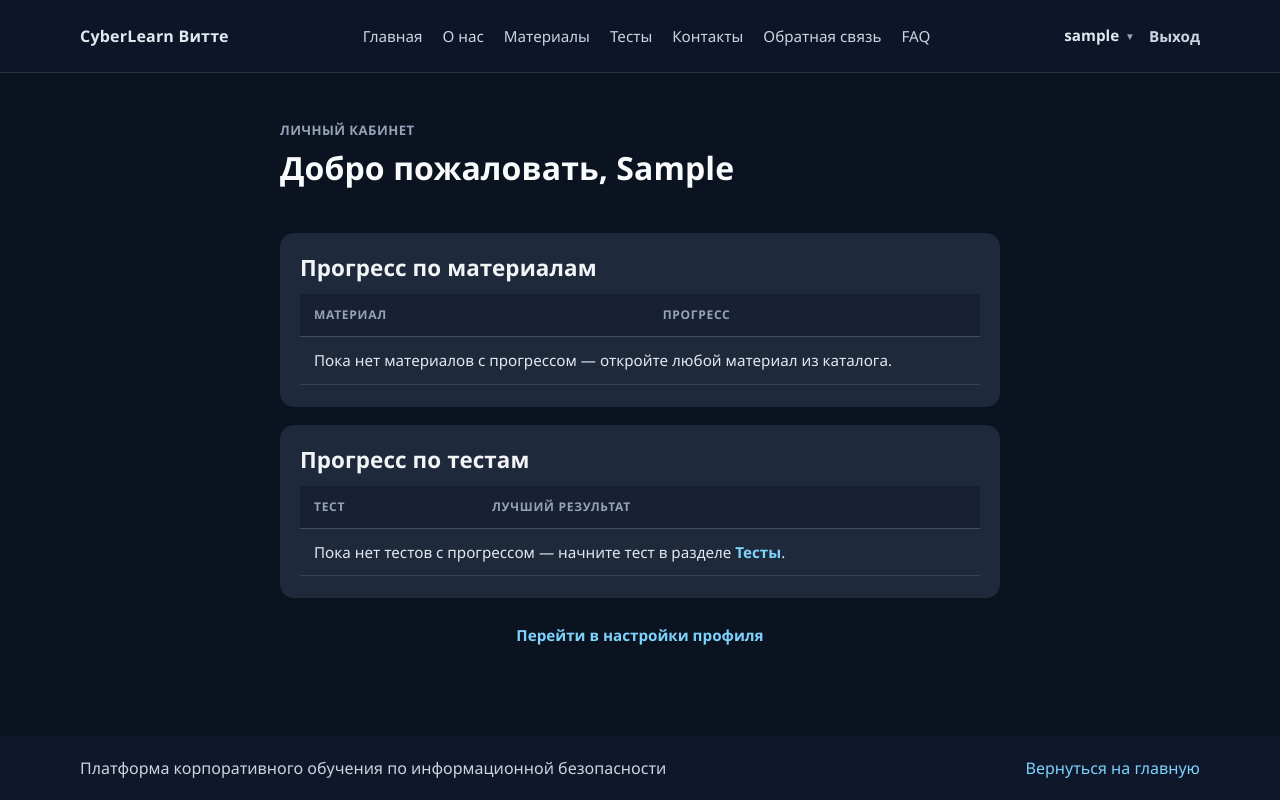
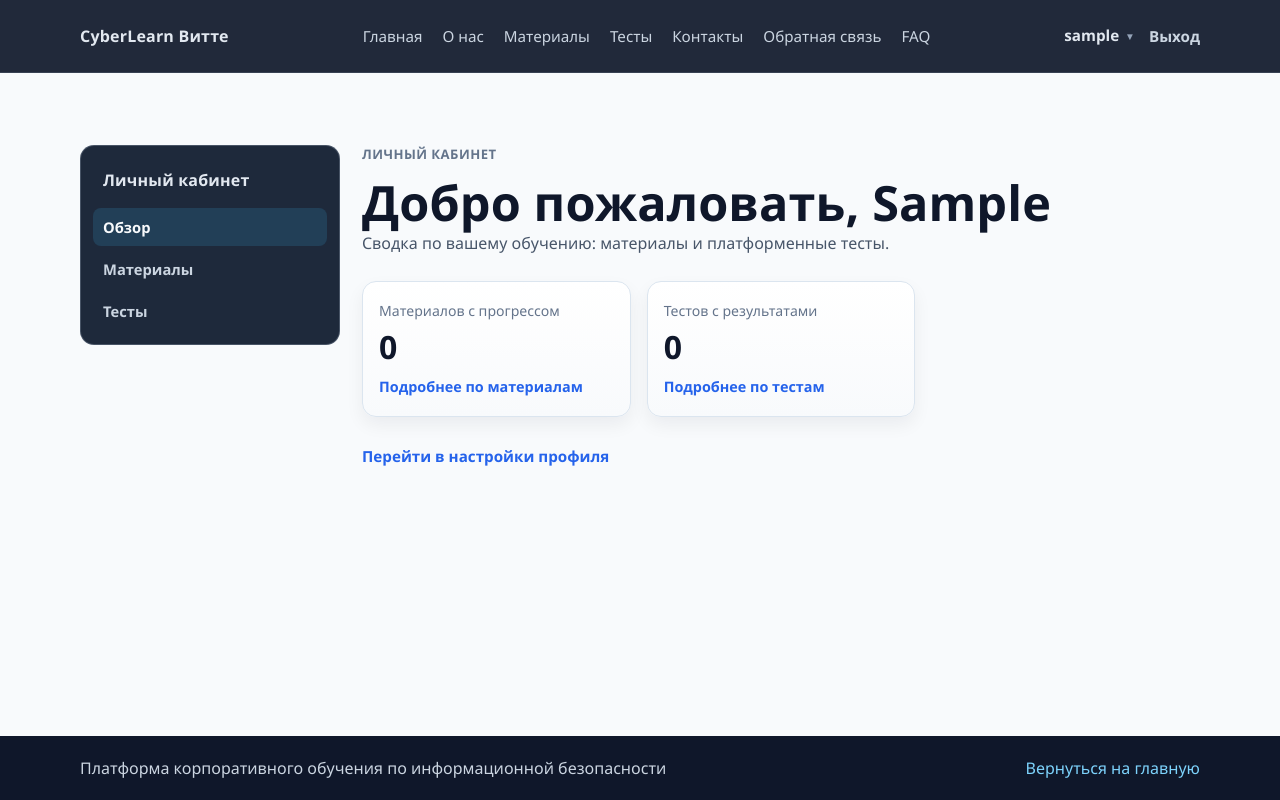
Before and after one commit to corpedu1/corpedu, a Django app: page /cabinet/ in a window 1280 px wide. Run offline with Django 5.2, Linux system fonts and the light colour scheme; the visitor is signed in with stand-in values (Sample User, id 1); data that the repository does not hold is empty.

Commit message:
Added navbar to users personal cabinet

```diff
--- a/app/urls.py
+++ b/app/urls.py
@@ -37,6 +37,8 @@ urlpatterns = [
     path('register/', views.register, name='register'),
     path('login/', views.login, name='login'),
     path('logout/', views.logout, name='logout'),
+    path('cabinet/materials/', views.cabinet_materials, name='cabinet_materials'),
+    path('cabinet/tests/', views.cabinet_tests, name='cabinet_tests'),
     path('cabinet/', views.cabinet, name='cabinet'),
     path('settings/', views.settings, name='settings'),
     path('admin-panel/', views.admin_panel, name='admin_panel'),
--- a/app/views.py
+++ b/app/views.py
@@ -572,6 +572,25 @@ def settings(request):
     )
 
 
+def _material_progress_rows_for_user(user):
+    """
+    Материалы с записью UserMaterialProgress (опубликованные), с вычисленным процентом.
+    """
+    progress_records = (
+        UserMaterialProgress.objects.filter(user=user, material__is_published=True)
+        .select_related("material", "material__category")
+        .prefetch_related("material__pages")
+        .order_by("-updated_at")
+    )
+    return [
+        {
+            "material": rec.material,
+            "percent": _compute_material_progress_percent(user, rec.material),
+        }
+        for rec in progress_records
+    ]
+
+
 def _knowledge_test_progress_rows_for_user(user):
     """
     Тесты, по которым у пользователя была хотя бы одна попытка (опубликованные).
@@ -610,28 +629,47 @@ def _knowledge_test_progress_rows_for_user(user):
 @login_required
 def cabinet(request):
     """
-    Личный кабинет: прогресс по материалам (UserMaterialProgress) и по тестам (попытки).
+    Личный кабинет: обзор — краткая сводка по прогрессу материалов и тестов.
     """
-    progress_records = (
-        UserMaterialProgress.objects.filter(user=request.user, material__is_published=True)
-        .select_related("material", "material__category")
-        .prefetch_related("material__pages")
-        .order_by("-updated_at")
-    )
-    material_progress_rows = [
-        {
-            "material": rec.material,
-            "percent": _compute_material_progress_percent(request.user, rec.material),
-        }
-        for rec in progress_records
-    ]
+    material_progress_rows = _material_progress_rows_for_user(request.user)
     test_progress_rows = _knowledge_test_progress_rows_for_user(request.user)
     return render(
         request,
         "cabinet.html",
         {
-            "material_progress_rows": material_progress_rows,
-            "test_progress_rows": test_progress_rows,
+            "materials_progress_count": len(material_progress_rows),
+            "tests_progress_count": len(test_progress_rows),
+            "cabinet_nav_active": "overview",
+        },
+    )
+
+
+@login_required
+def cabinet_materials(request):
+    """
+    Личный кабинет: прогресс по учебным материалам.
+    """
+    return render(
+        request,
+        "cabinet_materials.html",
+        {
+            "material_progress_rows": _material_progress_rows_for_user(request.user),
+            "cabinet_nav_active": "materials",
+        },
+    )
+
+
+@login_required
+def cabinet_tests(request):
+    """
+    Личный кабинет: прогресс по платформенным тестам.
+    """
+    return render(
+        request,
+        "cabinet_tests.html",
+        {
+            "test_progress_rows": _knowledge_test_progress_rows_for_user(request.user),
+            "cabinet_nav_active": "tests",
         },
     )
 
@@ -647,8 +685,7 @@ def admin_panel(request):
         "users_count": User.objects.count(),
         "curators_count": User.objects.filter(role=UserRole.CURATOR).count(),
         "materials_count": LearningMaterial.objects.count(),
-        "published_materials_count": LearningMaterial.objects.filter(is_published=True).count(),
-        "categories_count": MaterialCategory.objects.count(),
+        "tests_count": KnowledgeTest.objects.count(),
     }
     return render(request, "admin_panel.html", context)
 
--- a/static/css/landing.css
+++ b/static/css/landing.css
@@ -124,6 +124,11 @@ a {
 .admin-sidebar__nav a:hover {
     color: #7dd3fc;
     background: rgba(15, 23, 42, 0.5);
+}
+
+.admin-sidebar__nav a.admin-sidebar__nav-link--active {
+    color: #f8fafc;
+    background: rgba(56, 189, 248, 0.15);
 }
 
 .topbar__content {
@@ -2315,6 +2320,11 @@ a {
     gap: 16px;
 }
 
+/* Обзор админ панели: 4 карточки в сетке 2×2 */
+.admin-panel-grid--four {
+    grid-template-columns: repeat(2, minmax(0, 1fr));
+}
+
 .admin-panel-card {
     border-radius: 14px;
     border: 1px solid #dbe5ef;
@@ -2335,6 +2345,20 @@ a {
     font-size: 2rem;
     font-weight: 700;
     line-height: 1.1;
+}
+
+.admin-panel-card__link {
+    display: inline-block;
+    margin-top: 12px;
+    font-size: 0.9rem;
+    font-weight: 600;
+    color: #2563eb;
+    text-decoration: none;
+}
+
+.admin-panel-card__link:hover {
+    color: #1d4ed8;
+    text-decoration: underline;
 }
 
 .admin-role-card {
@@ -2904,6 +2928,25 @@ a {
     text-decoration: underline;
 }
 
+.cabinet-page__footer-note--in-panel {
+    margin-top: 28px;
+    text-align: left;
+    color: #64748b;
+}
+
+.cabinet-page__footer-note--in-panel a {
+    color: #2563eb;
+}
+
+.cabinet-page__footer-note--in-panel a:hover {
+    color: #1d4ed8;
+    text-decoration: underline;
+}
+
+.cabinet-panel-card {
+    margin-top: 24px;
+}
+
 .settings-card .cabinet-progress-table {
     width: 100%;
     border-collapse: collapse;
--- a/templates/cabinet.html
+++ b/templates/cabinet.html
@@ -7,86 +7,39 @@
     {% load static %}
     <link rel="stylesheet" href="{% static 'css/landing.css' %}">
 </head>
-<body class="register-page-layout">
+<body>
     {% include "partials/navbar.html" %}
 
-    <main class="register-main">
-        <section class="section settings-page cabinet-page">
-            <div class="container settings-page__container settings-page__container--cabinet">
-                <header class="cabinet-page__intro">
-                    <p class="section-kicker">Личный кабинет</p>
-                    <h1>Добро пожаловать, {{ request.user.first_name|default:request.user.username }}</h1>
-                </header>
+    <main>
+        <section class="section admin-panel-page">
+            <div class="container">
+                <div class="admin-layout">
+                    {% include "partials/cabinet_navbar.html" %}
+                    <div class="admin-layout__content">
+                        <p class="section-kicker">Личный кабинет</p>
+                        <h1>Добро пожаловать, {{ request.user.first_name|default:request.user.username }}</h1>
+                        <p class="section-subtitle">
+                            Сводка по вашему обучению: материалы и платформенные тесты.
+                        </p>
 
-                <article class="settings-card">
-                    <h2>Прогресс по материалам</h2>
-                    <table class="cabinet-progress-table">
-                        <thead>
-                            <tr>
-                                <th>Материал</th>
-                                <th>Прогресс</th>
-                            </tr>
-                        </thead>
-                        <tbody>
-                            {% for row in material_progress_rows %}
-                                <tr>
-                                    <td>
-                                        <a href="{% url 'material_detail' row.material.slug %}">{{ row.material.title }}</a>
-                                    </td>
-                                    <td>
-                                        <div class="cabinet-progress-bar">
-                                            <div class="cabinet-progress-bar__track" role="img" aria-label="{{ row.percent }} процентов">
-                                                <span class="cabinet-progress-bar__fill" style="width: {{ row.percent }}%;"></span>
-                                            </div>
-                                            <span class="cabinet-progress-bar__pct">{{ row.percent }}%</span>
-                                        </div>
-                                    </td>
-                                </tr>
-                            {% empty %}
-                                <tr>
-                                    <td colspan="2">Пока нет материалов с прогрессом — откройте любой материал из каталога.</td>
-                                </tr>
-                            {% endfor %}
-                        </tbody>
-                    </table>
-                </article>
+                        <div class="admin-panel-grid">
+                            <article class="admin-panel-card">
+                                <p class="admin-panel-card__label">Материалов с прогрессом</p>
+                                <p class="admin-panel-card__value">{{ materials_progress_count }}</p>
+                                <a class="admin-panel-card__link" href="{% url 'cabinet_materials' %}">Подробнее по материалам</a>
+                            </article>
+                            <article class="admin-panel-card">
+                                <p class="admin-panel-card__label">Тестов с результатами</p>
+                                <p class="admin-panel-card__value">{{ tests_progress_count }}</p>
+                                <a class="admin-panel-card__link" href="{% url 'cabinet_tests' %}">Подробнее по тестам</a>
+                            </article>
+                        </div>
 
-                <article class="settings-card">
-                    <h2>Прогресс по тестам</h2>
-                    <table class="cabinet-progress-table">
-                        <thead>
-                            <tr>
-                                <th>Тест</th>
-                                <th>Лучший результат</th>
-                            </tr>
-                        </thead>
-                        <tbody>
-                            {% for row in test_progress_rows %}
-                                <tr>
-                                    <td>
-                                        <a href="{% url 'knowledge_test_detail' row.test.slug %}">{{ row.test.title }}</a>
-                                    </td>
-                                    <td>
-                                        <div class="cabinet-progress-bar">
-                                            <div class="cabinet-progress-bar__track" role="img" aria-label="{{ row.percent }} процентов">
-                                                <span class="cabinet-progress-bar__fill" style="width: {{ row.percent }}%;"></span>
-                                            </div>
-                                            <span class="cabinet-progress-bar__pct">{{ row.percent }}%</span>
-                                        </div>
-                                    </td>
-                                </tr>
-                            {% empty %}
-                                <tr>
-                                    <td colspan="2">Пока нет тестов с прогрессом — начните тест в разделе <a href="{% url 'knowledge_tests' %}">Тесты</a>.</td>
-                                </tr>
-                            {% endfor %}
-                        </tbody>
-                    </table>
-                </article>
-
-                <p class="cabinet-page__footer-note">
-                    <a href="{% url 'settings' %}">Перейти в настройки профиля</a>
-                </p>
+                        <p class="cabinet-page__footer-note cabinet-page__footer-note--in-panel">
+                            <a href="{% url 'settings' %}">Перейти в настройки профиля</a>
+                        </p>
+                    </div>
+                </div>
             </div>
         </section>
     </main>
--- a/templates/partials/admin_navbar.html
+++ b/templates/partials/admin_navbar.html
@@ -4,6 +4,5 @@
         <a href="/admin-panel/">Обзор</a>
         <a href="/admin-panel/user-roles/">Роли пользователей</a>
         <a href="/admin-panel/material-categories/">Категории материалов</a>
-        <a href="/">На сайт</a>
     </nav>
 </aside>
--- /dev/null
+++ b/templates/partials/cabinet_navbar.html
@@ -0,0 +1,8 @@
+<aside class="admin-sidebar">
+    <a class="admin-sidebar__brand" href="{% url 'cabinet' %}">Личный кабинет</a>
+    <nav class="admin-sidebar__nav">
+        <a href="{% url 'cabinet' %}" {% if cabinet_nav_active == 'overview' %}class="admin-sidebar__nav-link--active" aria-current="page"{% endif %}>Обзор</a>
+        <a href="{% url 'cabinet_materials' %}" {% if cabinet_nav_active == 'materials' %}class="admin-sidebar__nav-link--active" aria-current="page"{% endif %}>Материалы</a>
+        <a href="{% url 'cabinet_tests' %}" {% if cabinet_nav_active == 'tests' %}class="admin-sidebar__nav-link--active" aria-current="page"{% endif %}>Тесты</a>
+    </nav>
+</aside>
```
Also changed, not shown: templates/admin_panel.html (+3 -7 lines), templates/cabinet_materials.html (added, +70 -0 lines), templates/cabinet_tests.html (added, +70 -0 lines).
